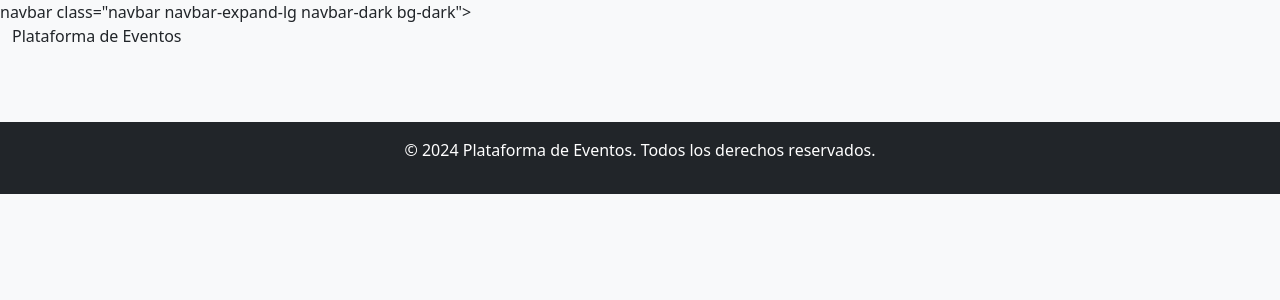
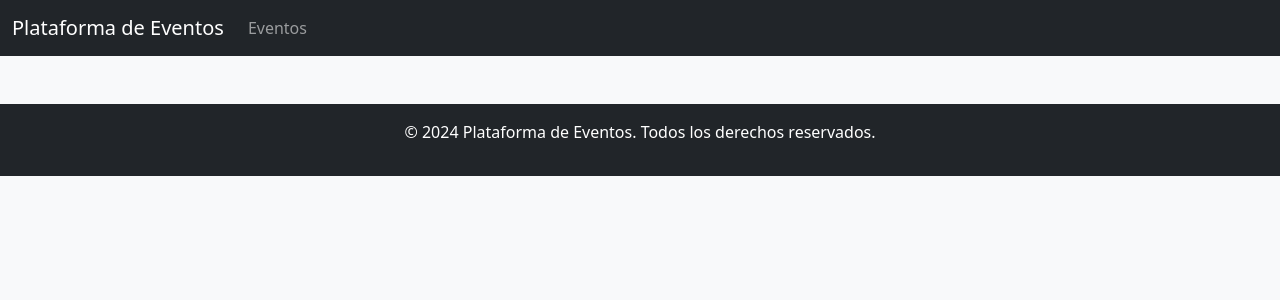
Before and after one commit to gthrice/M6_AE5_Grupal, a Django app: template Plataforma_eventos/eventos/templates/base.html in a window 1280 px wide. Shown: the top 300 px of the page. Run offline with Django 5.2, Linux system fonts and the light colour scheme; the template is opened without the code that fills it, so the values that code supplies are empty.

Commit message:
configuracion base

```diff
--- a/Plataforma_eventos/Plataforma_eventos/urls.py
+++ b/Plataforma_eventos/Plataforma_eventos/urls.py
@@ -1,22 +1,7 @@
-"""
-URL configuration for Plataforma_eventos project.
-
-The `urlpatterns` list routes URLs to views. For more information please see:
-    https://docs.djangoproject.com/en/5.2/topics/http/urls/
-Examples:
-Function views
-    1. Add an import:  from my_app import views
-    2. Add a URL to urlpatterns:  path('', views.home, name='home')
-Class-based views
-    1. Add an import:  from other_app.views import Home
-    2. Add a URL to urlpatterns:  path('', Home.as_view(), name='home')
-Including another URLconf
-    1. Import the include() function: from django.urls import include, path
-    2. Add a URL to urlpatterns:  path('blog/', include('blog.urls'))
-"""
 from django.contrib import admin
-from django.urls import path
+from django.urls import path , include
 
 urlpatterns = [
     path('admin/', admin.site.urls),
+    path('', include('eventos.urls')),  # Incluye las URLs de la app 'eventos'
 ]
--- a/Plataforma_eventos/eventos/form.py
+++ b/Plataforma_eventos/eventos/form.py
@@ -16,6 +16,7 @@ class EventoForm(forms.ModelForm):
         fields = ['nombre', 'descripcion', 'tipo_evento', 'privado', 'fecha', 'ubicacion']
         widgets = {
             'fecha': forms.DateTimeInput(attrs={'type': 'datetime-local'}),
+            'privado': forms.CheckboxInput(attrs={'class': 'form-check-input'}),
         }
 
     def clean_fecha(self):
--- a/Plataforma_eventos/eventos/templates/base.html
+++ b/Plataforma_eventos/eventos/templates/base.html
@@ -9,20 +9,20 @@
     <script src="https://cdn.jsdelivr.net/npm/bootstrap@5.3.2/dist/js/bootstrap.bundle.min.js"></script>
 </head>
 <body class="bg-light">
-    navbar class="navbar navbar-expand-lg navbar-dark bg-dark">
+    <nav class="navbar navbar-expand-lg navbar-dark bg-dark">
         <div class="container-fluid">
-            <a class="navbar-brand" href="{% url 'home' %}">Plataforma de Eventos</a>
+            <a class="navbar-brand" href="#">Plataforma de Eventos</a>
             <button class="navbar-toggler" type="button" data-bs-toggle="collapse" data-bs-target="#navbarNav" aria-controls="navbarNav" aria-expanded="false" aria-label="Toggle navigation">
                 <span class="navbar-toggler-icon"></span>
             </button>
             <div class="collapse navbar-collapse" id="navbarNav">
                 <ul class="navbar-nav me-auto mb-2 mb-lg-0">
                     <li class="nav-item">
-                        <a class="nav-link" href="{% url 'eventos:listar_eventos' %}">Eventos</a>
+                        <a class="nav-link" href="#">Eventos</a>
                     </li>
                     {% if user.is_authenticated %}
                         <li class="nav-item">
-                            <a class="nav-link" href="{% url 'eventos:crear_evento' %}">Crear Evento</a>
+                            <a class="nav-link" href="#">Crear Evento</a>
                         </li>
                     {% endif %}
                 </ul>
@@ -30,8 +30,8 @@
         </div>
     </nav>
     <div class="container py-4">
-        <h1 class="mb-4">{% block header %}{% endblock %}</h1>
-        {% block content %}{% endblock %}
+        {% block content %}
+        {% endblock %}
     </div>
     <footer class="bg-dark text-white text-center py-3">
         <p>&copy; 2024 Plataforma de Eventos. Todos los derechos reservados.</p>
--- a/Plataforma_eventos/eventos/templates/formulario_base.html
+++ b/Plataforma_eventos/eventos/templates/formulario_base.html
@@ -3,7 +3,8 @@
 {% block content %}
     <div class="card shadow-sm mx-auto" style="max-width: 600px;">
         <div class="card-body" style="width: auto;" >
-            {% block formulario_base %}{% endblock %}
+            {% block formulario_base %}
+            {% endblock %}
         </div>
     </div>
 {% endblock %}
--- a/Plataforma_eventos/eventos/templates/index.html
+++ b/Plataforma_eventos/eventos/templates/index.html
@@ -1,4 +1,4 @@
-{% extends base.html %}
+{% extends "base.html" %}
 {% block title %}Inicio{% endblock %}
 {% block header %}Bienvenido a la Plataforma de Eventos{% endblock %}
 {% block content %}
--- /dev/null
+++ b/Plataforma_eventos/eventos/urls.py
@@ -0,0 +1,7 @@
+from django.urls import path
+from . import views
+
+urlpatterns = [
+    path('', views.index, name='index'),  # aquí se define 'home'
+    path('registrar_evento/', views.registrar_evento, name='registrar_evento'),
+]
```
Also changed, not shown: Plataforma_eventos/eventos/views.py (+1 -8 lines).
